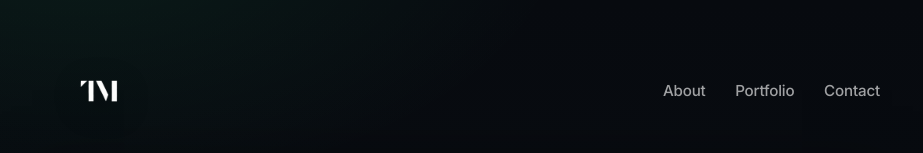
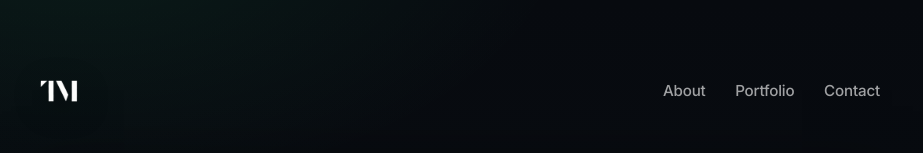
Before and after one commit to tommmcc/tommmcc.github.io, a plain HTML site: page index.html in a window 1280 px wide. Shown: the top 153 px of the page, without its empty margins (178-1101 px from the left). Drawn offline with Linux system fonts and the light colour scheme.

Commit message:
Updated logo alignment in CSS
Logo was slightly misaligned

```diff
--- a/style.css
+++ b/style.css
@@ -77,6 +77,9 @@ body{
   display: flex;
   align-items: center;
   text-decoration: none;
+
+  /* 🔧 SHIFT LOGO LEFT */
+  margin-left: -40px;
 }
 
 .brand-mark{
```
